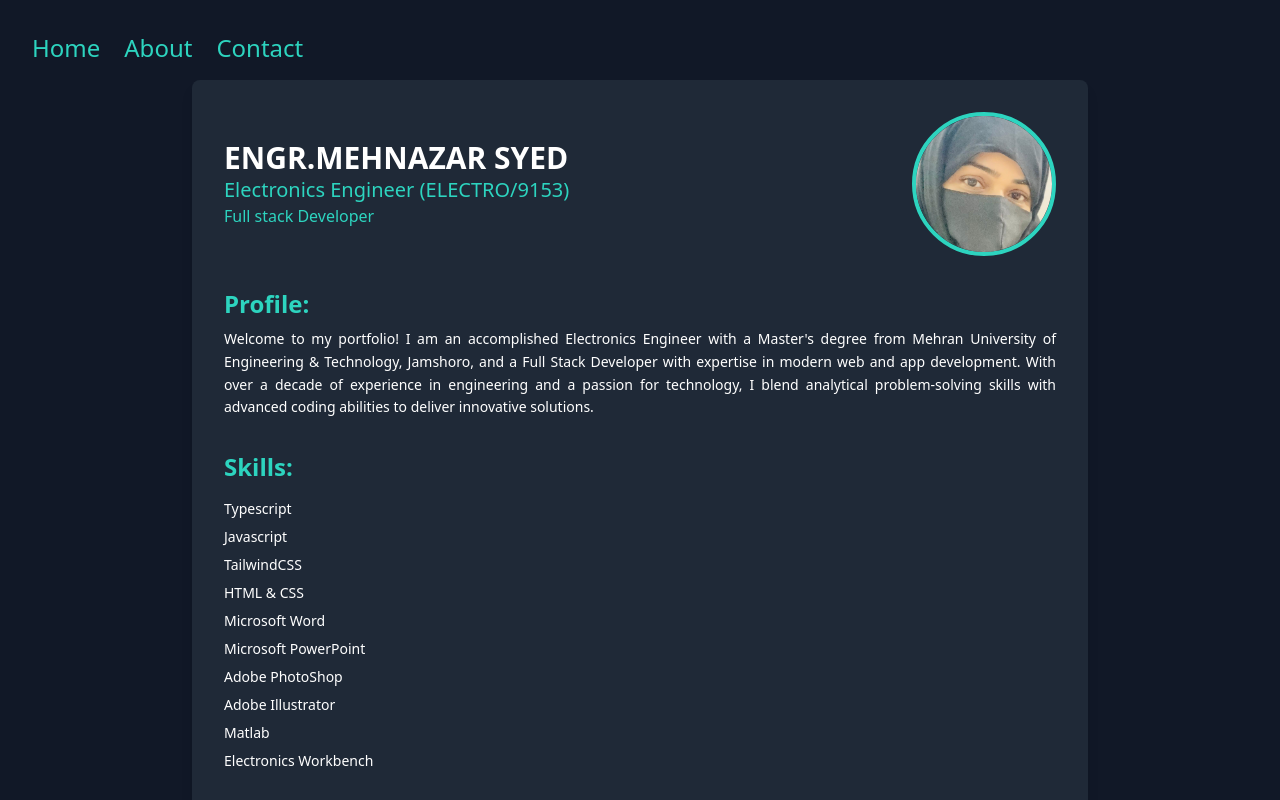
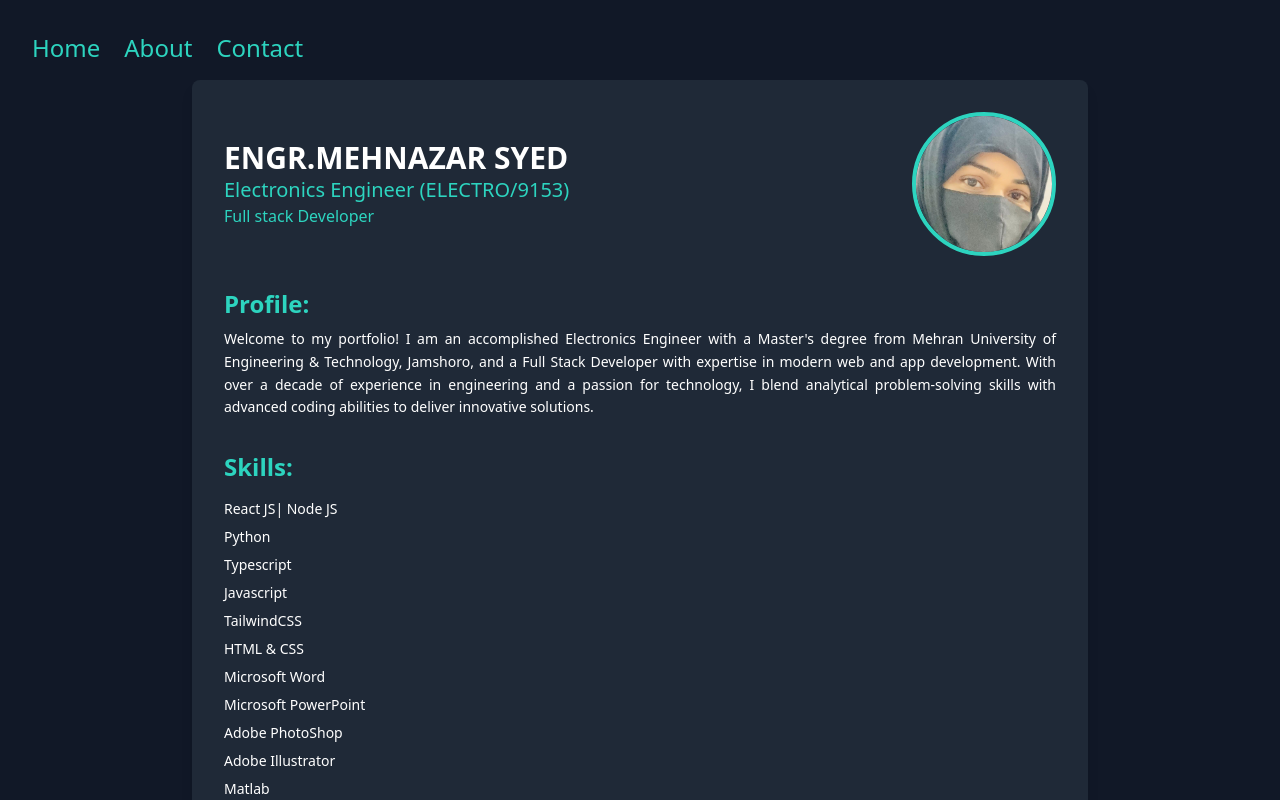
Before and after one commit to Mehnazar/portfolio-milestone, a Next.js app in the folder my-app/: page / in a window 1280 px wide. Shown: the top 800 px of the page. Built offline with nearby package versions, Linux system fonts and the light colour scheme.

Commit message:
Update page.tsx

```diff
--- a/my-app/app/page.tsx
+++ b/my-app/app/page.tsx
@@ -38,6 +38,8 @@ export default function CV() {
           <h2 className="text-teal-400 text-2xl font-semibold">Skills:</h2>
 
             <ul className="mt-4 space-y-2 text-sm">
+              <li>React JS| Node JS</li>
+              <li>Python</li>
             <li>Typescript</li>
             <li>Javascript</li>
             <li>TailwindCSS</li>
```
